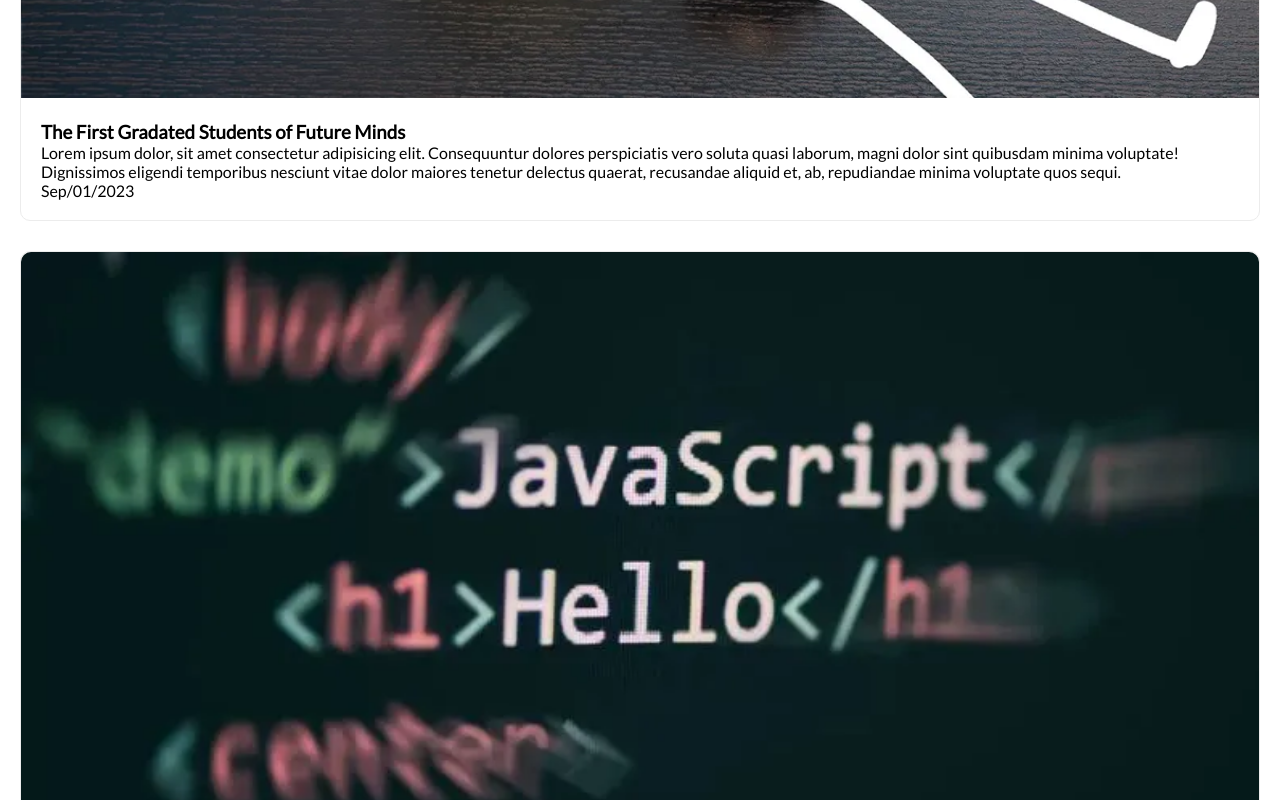
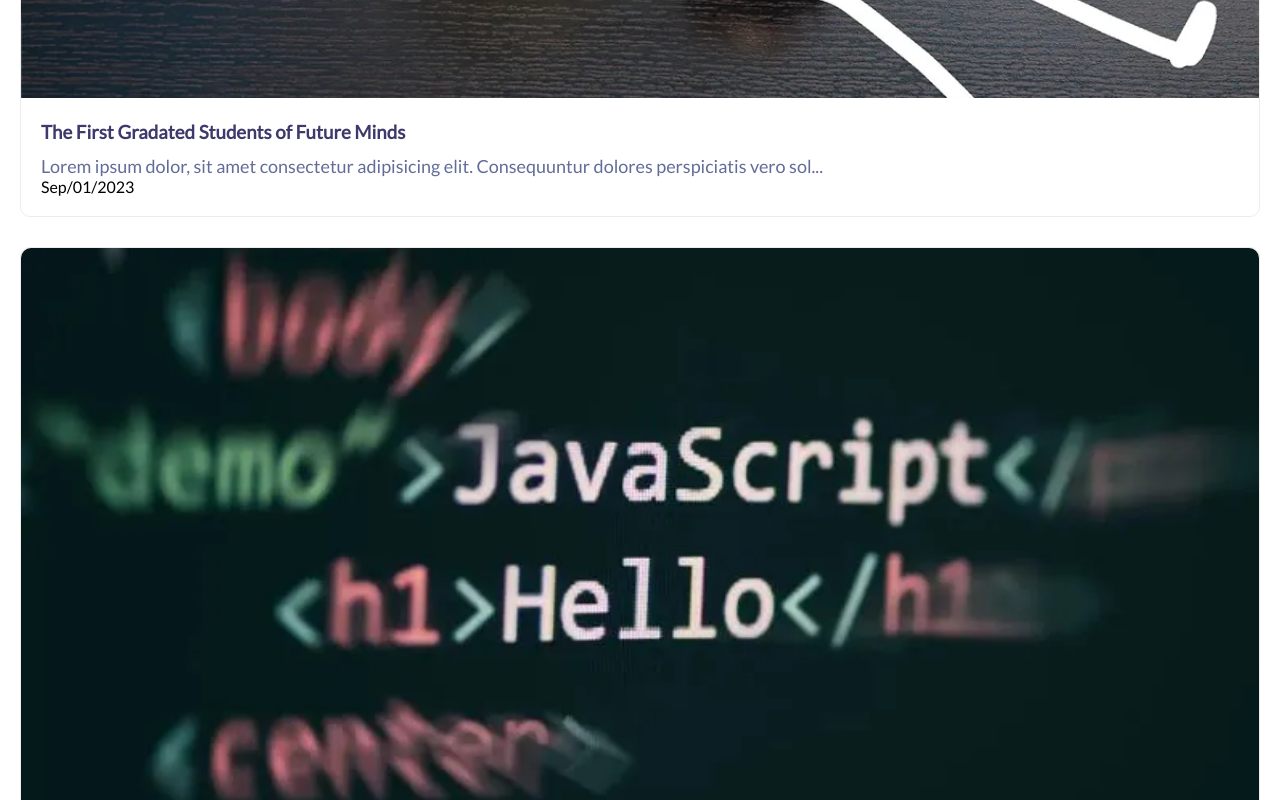
Before and after one commit to batoorsohail/future_minds, a React (Create React App) app: page /Blog in a window 1280 px wide. Shown: the part 880-1680 px from the top of the page. Built offline with nearby package versions, Linux system fonts and the light colour scheme.

Commit message:
Add new feature to BlogPage

```diff
--- a/src/components/Blogs.jsx
+++ b/src/components/Blogs.jsx
@@ -23,8 +23,11 @@ const Blogs = () => {
         <section className="blog-container" key={blogs.id}>
           <img src={blog.image} alt={blog.image} className="blog-image" />
           <article className="blog-details">
-            <h3>{blog.blogTitle}</h3>
-            <p>{blog.textDetails}</p>
+            <h3 className="news-title-name">{blog.blogTitle}</h3>
+            <p className="news-details-text">
+              {blog.textDetails.slice(0, 100)}
+              {blog.textDetails.length > 100 && '...'}
+            </p>
             <p>{blog.date}</p>
           </article>
         </section>
--- a/src/pages/blogPage.css
+++ b/src/pages/blogPage.css
@@ -53,3 +53,14 @@
 .blog-details {
   padding: 20px;
 }
+
+.news-title-name {
+  color: #3e396b;
+  margin-bottom: 12px;
+}
+
+.news-details-text {
+  color: #636c98;
+  font-size: 18px;
+  line-height: 22px;
+}
```
